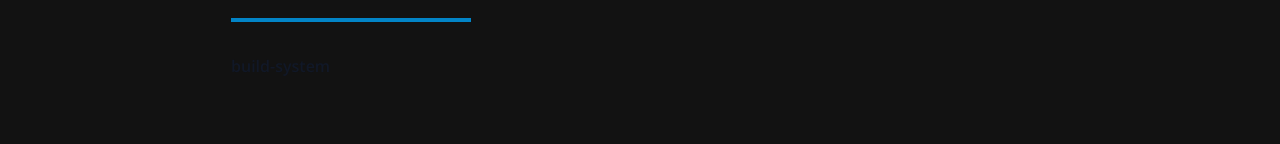
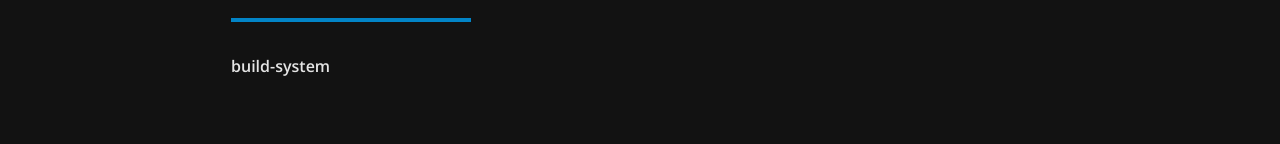
Before and after one commit to ivanselah/ivanselah.com, a Next.js app: page /posts/build-system in a window 1280 px wide. Shown: the part 552-696 px from the top of the page. Built offline with nearby package versions, Linux system fonts and the light colour scheme.

Commit message:
style:dark모드 markdown스타일수정

```diff
--- a/src/components/posts/MarkdownViewer.tsx
+++ b/src/components/posts/MarkdownViewer.tsx
@@ -5,7 +5,8 @@ import ReactMarkdown from 'react-markdown';
 import remarkGfm from 'remark-gfm';
 import Image from 'next/image';
 import { Prism as SyntaxHighlighter } from 'react-syntax-highlighter';
-import { darcula } from 'react-syntax-highlighter/dist/esm/styles/prism';
+import { oneDark } from 'react-syntax-highlighter/dist/esm/styles/prism';
+import { CommonUtils } from '@/utils/common';
 
 type MarkdownViewerProps = {
   content: string,
@@ -14,9 +15,21 @@ type MarkdownViewerProps = {
 export default function MarkdownViewer({ content }: MarkdownViewerProps) {
   return (
     <ReactMarkdown
-      className="prose max-w-none"
+      className="prose max-w-none dark:text-neutral-100"
       remarkPlugins={[remarkGfm]}
       components={{
+        h1: ({ children }) => (
+          <h1 className="dark:text-neutral-200">{children}</h1>
+        ),
+        h2: ({ children }) => (
+          <h2 className="dark:text-neutral-200">{children}</h2>
+        ),
+        h3: ({ children }) => (
+          <h3 className="dark:text-neutral-200">{children}</h3>
+        ),
+        h4: ({ children }) => (
+          <h4 className="dark:text-neutral-200">{children}</h4>
+        ),
         code(props) {
           const { children, className, node, ...rest } = props;
           const match = /language-(\w+)/.exec(className || '');
@@ -25,15 +38,20 @@ export default function MarkdownViewer({ content }: MarkdownViewerProps) {
               language={match[1]}
               PreTag="div"
               {...rest}
-              style={darcula}
-              ref={node => {
-                //
-              }}
+              style={oneDark}
+              ref={null}
             >
               {String(children).replace(/\n$/, '')}
             </SyntaxHighlighter>
           ) : (
-            <code {...rest} className={className}>
+            <code
+              {...rest}
+              className={CommonUtils.combineClassName(
+                className,
+                'text-rose-500',
+                'dark:text-teal-500',
+              )}
+            >
               {children}
             </code>
           );
--- a/src/utils/common.ts
+++ b/src/utils/common.ts
@@ -1,4 +1,4 @@
-const combineClassName = (...className: string[]) => {
+const combineClassName = <T = string | undefined>(...className: T[]) => {
   return className.filter(Boolean).join(' ');
 };
 
```
